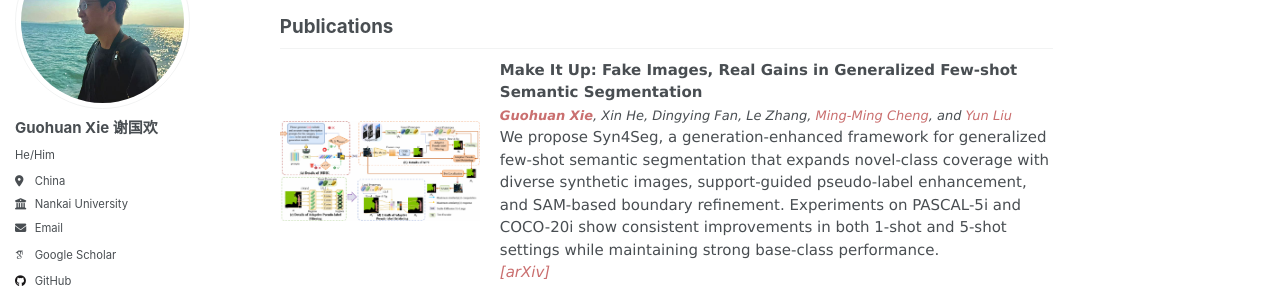
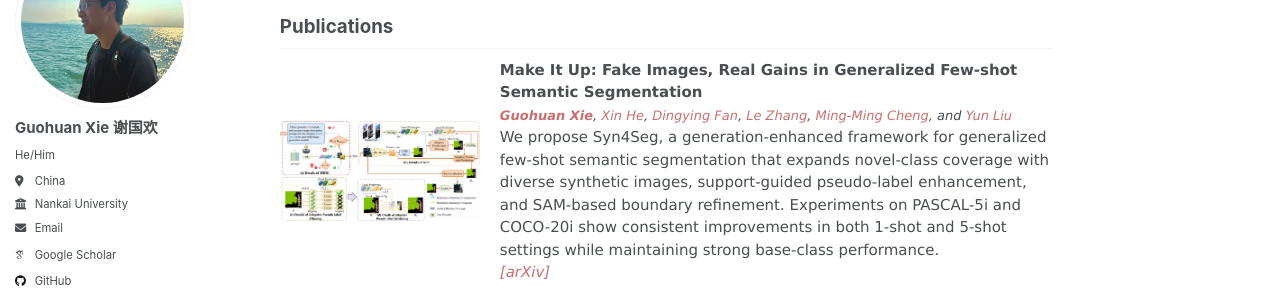
Before and after one commit to guohuan-xie/guohuan-xie.github.io, a Jekyll site: the page built from _pages/about.md, in a window 1280 px wide and 900 px high, scrolled down 781 px. Shown: the part 152-452 px from the top of the window. Built offline with Jekyll 4.4.1, drawn with Linux system fonts in a browser that asks for light colours; some web fonts are replaced; some of the changed lines change nothing that is shown.

Commit message:
更新出版物部分，添加合作者的链接

```diff
--- a/_pages/about.md
+++ b/_pages/about.md
@@ -76,7 +76,7 @@ Publications
         <strong>Make It Up: Fake Images, Real Gains in Generalized Few-shot Semantic Segmentation</strong><br>
         <i style="font-size: 13px;">
             <a href="https://guohuan-xie.github.io/" target="_blank"><strong>Guohuan Xie</strong></a>,
-            Xin He, Dingying Fan, Le Zhang,
+            <a href="https://openreview.net/profile?id=~Xin_He21" target="_blank">Xin He</a>, <a href="https://openreview.net/profile?id=~Dingying_Fan1" target="_blank">Dingying Fan</a>, <a href="https://openreview.net/profile?id=~Le_Zhang3" target="_blank">Le Zhang</a>,
             <a href="https://mmcheng.net/" target="_blank">Ming-Ming Cheng</a>, and
             <a href="https://yun-liu.github.io/" target="_blank">Yun Liu</a>
         </i><br>
```
